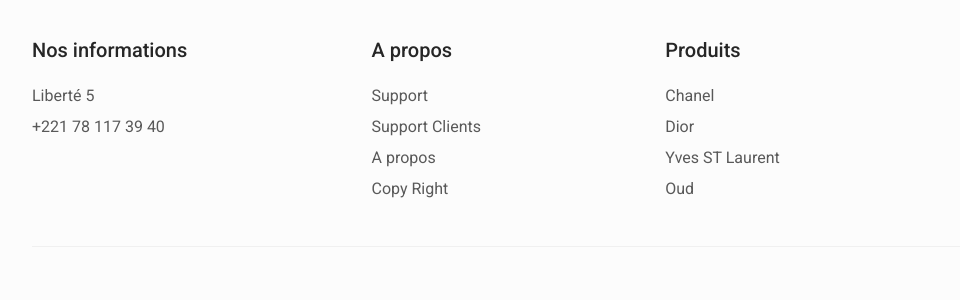
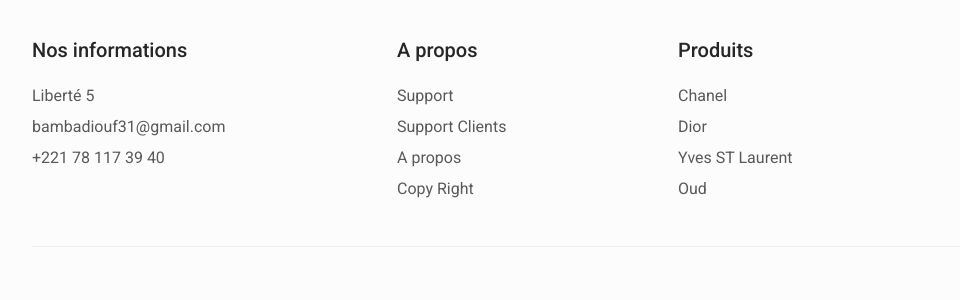
Before and after one commit to basmalahstore/basmalahstore.github.io, a plain HTML site: page index.html in a window 1280 px wide. Shown: the part 4732-5032 px from the top of the page, 96-1056 px from the left. Drawn offline with nearby package versions, Linux system fonts and the light colour scheme.

Commit message:
Update index.html

```diff
--- a/index.html
+++ b/index.html
@@ -520,7 +520,7 @@
 
                 <ul class="footer__list">
                     <li>Liberté 5</li>
-                    <!-- <li>La Libertad 43210</li> -->
+                     <li>bambadiouf31@gmail.com</li>
                     <li>+221 78 117 39 40</li>
                 </ul>
             </div>
```
